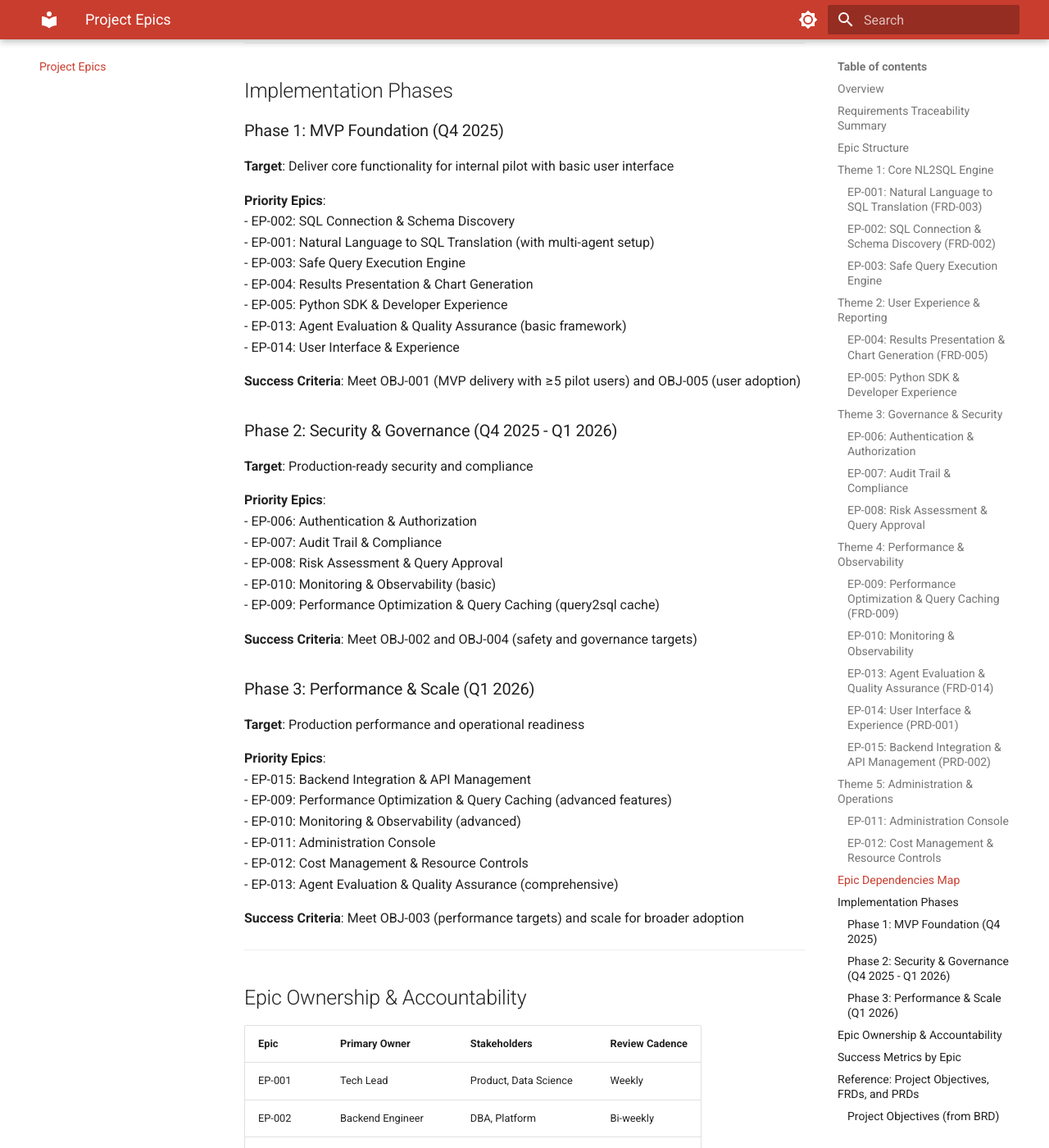
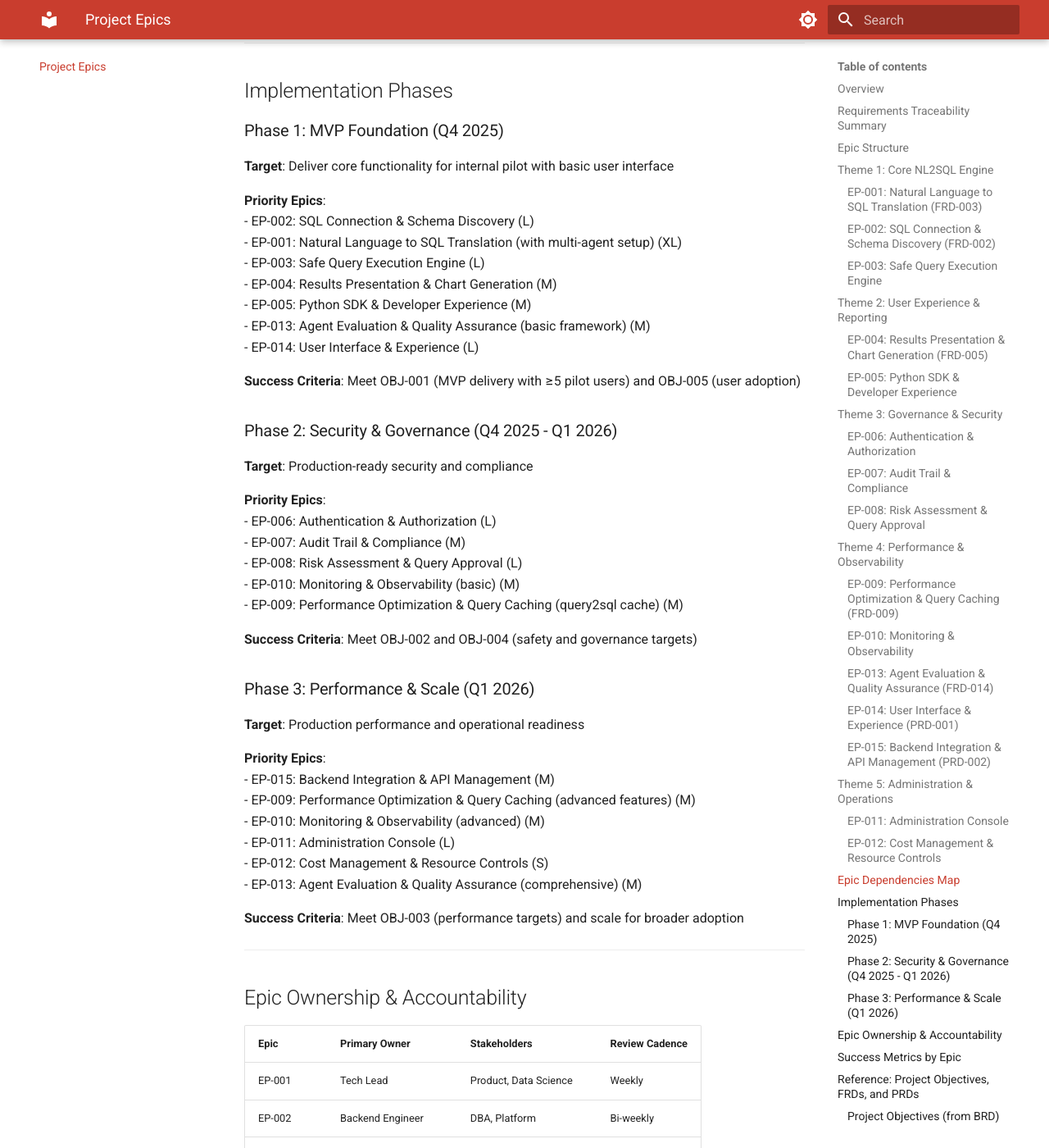
Before and after one commit to yeshwanth-divami/nl2sql, an MkDocs documentation site: the page built from docs/epics.md, in a window 1280 px wide and 1400 px high, scrolled down 10954 px. Shown: the whole window at 82% size. Built offline with MkDocs 1.6.1 and Material for MkDocs 9.7.7, drawn with Linux system fonts in a browser that asks for light colours.

```diff
--- a/docs/epics.md
+++ b/docs/epics.md
@@ -461,13 +461,13 @@ graph TD
 **Target**: Deliver core functionality for internal pilot with basic user interface
 
 **Priority Epics**:
-- EP-002: SQL Connection & Schema Discovery
-- EP-001: Natural Language to SQL Translation (with multi-agent setup)
-- EP-003: Safe Query Execution Engine
-- EP-004: Results Presentation & Chart Generation
-- EP-005: Python SDK & Developer Experience
-- EP-013: Agent Evaluation & Quality Assurance (basic framework)
-- EP-014: User Interface & Experience
+- EP-002: SQL Connection & Schema Discovery (L)
+- EP-001: Natural Language to SQL Translation (with multi-agent setup) (XL)
+- EP-003: Safe Query Execution Engine (L)
+- EP-004: Results Presentation & Chart Generation (M)
+- EP-005: Python SDK & Developer Experience (M)
+- EP-013: Agent Evaluation & Quality Assurance (basic framework) (M)
+- EP-014: User Interface & Experience (L)
 
 **Success Criteria**: Meet OBJ-001 (MVP delivery with ≥5 pilot users) and OBJ-005 (user adoption)
 
@@ -475,11 +475,11 @@ graph TD
 **Target**: Production-ready security and compliance
 
 **Priority Epics**:
-- EP-006: Authentication & Authorization
-- EP-007: Audit Trail & Compliance
-- EP-008: Risk Assessment & Query Approval
-- EP-010: Monitoring & Observability (basic)
-- EP-009: Performance Optimization & Query Caching (query2sql cache)
+- EP-006: Authentication & Authorization (L)
+- EP-007: Audit Trail & Compliance (M)
+- EP-008: Risk Assessment & Query Approval (L)
+- EP-010: Monitoring & Observability (basic) (M)
+- EP-009: Performance Optimization & Query Caching (query2sql cache) (M)
 
 **Success Criteria**: Meet OBJ-002 and OBJ-004 (safety and governance targets)
 
@@ -487,12 +487,12 @@ graph TD
 **Target**: Production performance and operational readiness
 
 **Priority Epics**:
-- EP-015: Backend Integration & API Management
-- EP-009: Performance Optimization & Query Caching (advanced features)
-- EP-010: Monitoring & Observability (advanced)
-- EP-011: Administration Console
-- EP-012: Cost Management & Resource Controls
-- EP-013: Agent Evaluation & Quality Assurance (comprehensive)
+- EP-015: Backend Integration & API Management (M)
+- EP-009: Performance Optimization & Query Caching (advanced features) (M)
+- EP-010: Monitoring & Observability (advanced) (M)
+- EP-011: Administration Console (L)
+- EP-012: Cost Management & Resource Controls (S)
+- EP-013: Agent Evaluation & Quality Assurance (comprehensive) (M)
 
 **Success Criteria**: Meet OBJ-003 (performance targets) and scale for broader adoption
 
```
